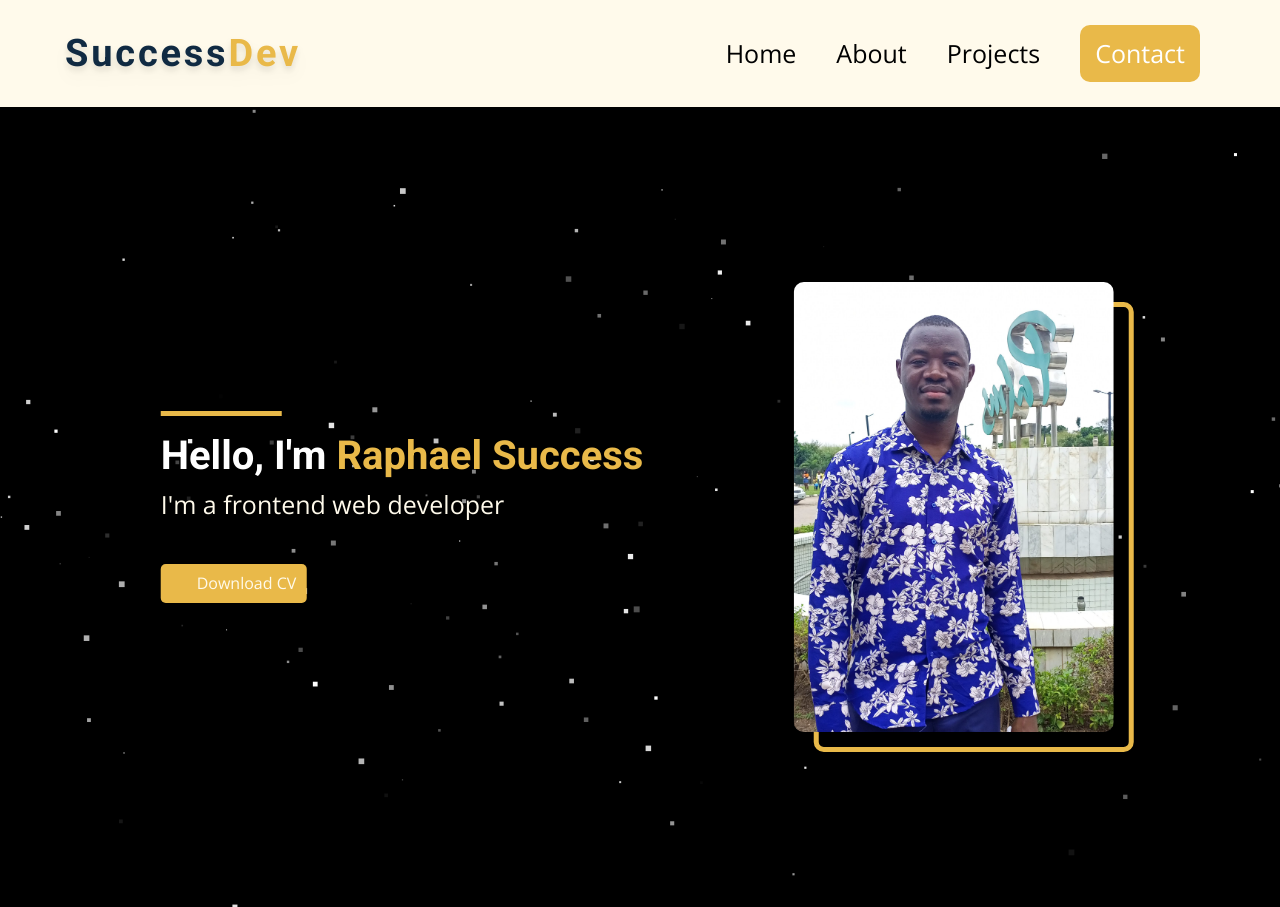
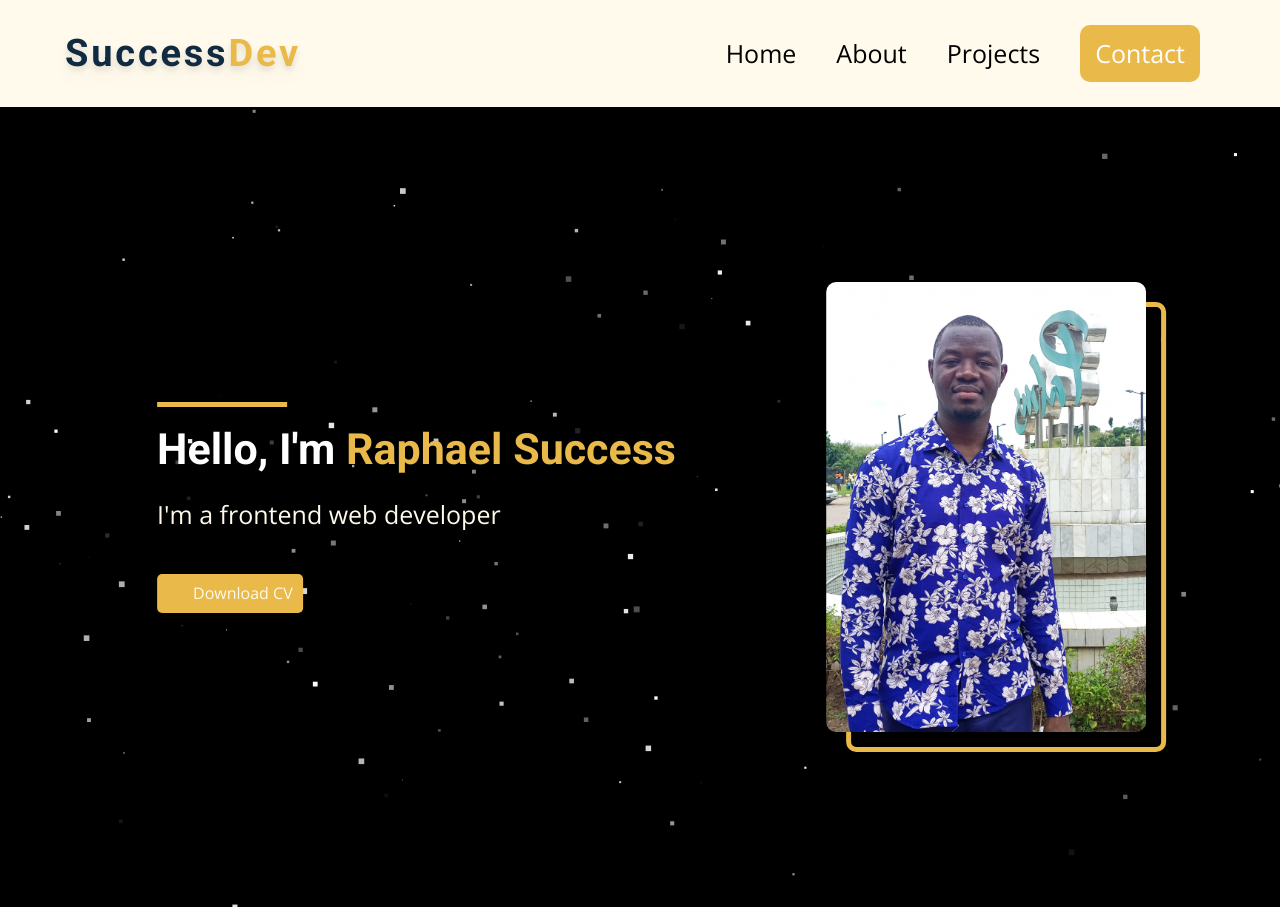
Before and after one commit to successdevop/Portfolio_propfile, a React (Vite) app: page / in a window 1280 px wide. Built offline with nearby package versions, Linux system fonts and the light colour scheme; some icons are missing.

Commit message:
adjusted the homepage fonts

```diff
--- a/src/components/Hero.jsx
+++ b/src/components/Hero.jsx
@@ -76,7 +76,7 @@ function Hero() {
         <div className="absolute left-[50%] top-[50%] z-[99] translate-x-[-50%] translate-y-[-50%] lg:left-[20%] lg:flex lg:translate-x-[-10%] lg:items-center lg:gap-[15rem]">
           <div>
             <div className="mb-4 h-2 w-[25%] bg-[#e9b949]"></div>
-            <h3 className="font-Roboto text-[4rem] font-bold text-white">
+            <h3 className="mb-6 font-Roboto text-[4.3rem] font-bold text-white">
               Hello, I'm <span className="text-[#e9b949]">Raphael Success</span>
             </h3>
             <p className="text-[2.5rem] font-light text-[#fffaeb]">
```
